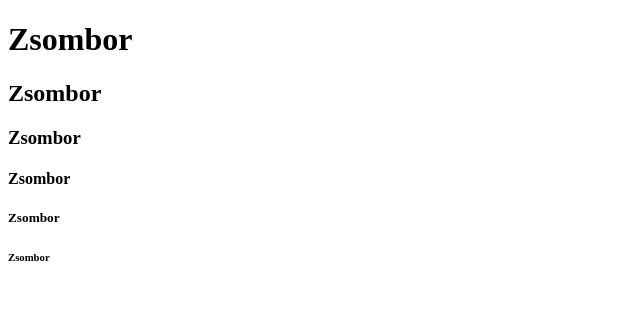
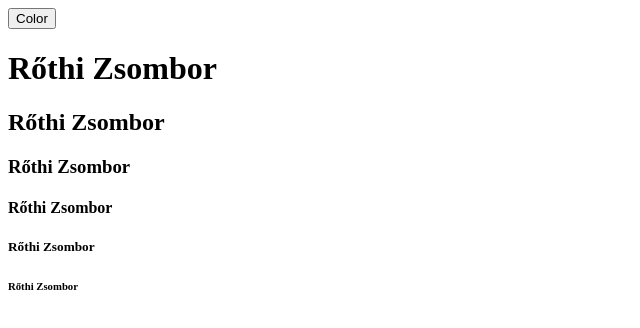
Before and after one commit to ZsomborBlud/Packington, a plain HTML site: page index.html in a window 1280 px wide. Shown: the whole page, without its empty margins (0-640 px from the left). Drawn offline with Linux system fonts and the light colour scheme.

Commit message:
Update index.html

```diff
--- a/index.html
+++ b/index.html
@@ -6,11 +6,12 @@
     <title>9.K Osztály</title>
 </head>
 <body>
-    <h1>Zsombor</h1>
-    <h2>Zsombor</h2>
-    <h3>Zsombor</h3>
-    <h4>Zsombor</h4>
-    <h5>Zsombor</h5>
-    <h6>Zsombor</h6>
+<button onclick="document.location='color.html'">Color</button>
+    <h1>Rőthi Zsombor</h1>
+    <h2>Rőthi Zsombor</h2>
+    <h3>Rőthi Zsombor</h3>
+    <h4>Rőthi Zsombor</h4>
+    <h5>Rőthi Zsombor</h5>
+    <h6>Rőthi Zsombor</h6>
 </body>
 </html>
```
